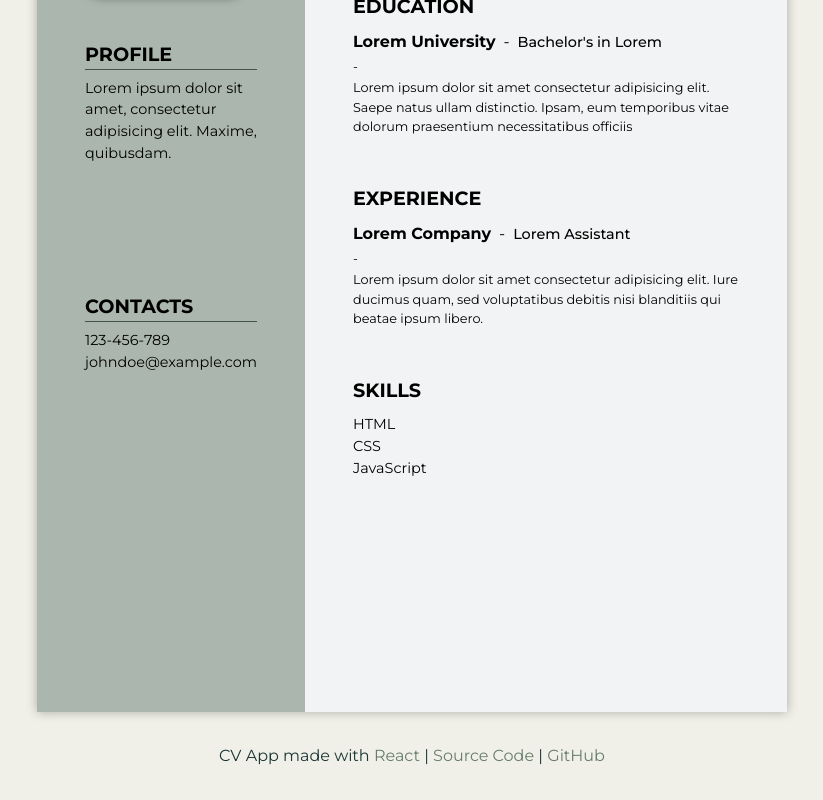
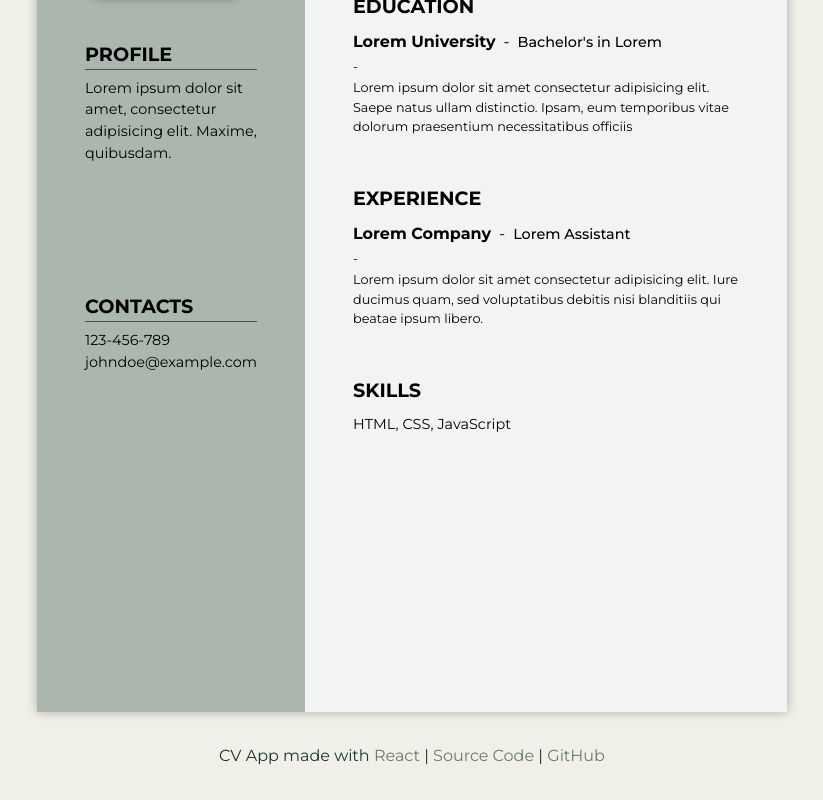
Before and after one commit to joaquimlcbfranco/cv-app, a React (Vite) app: page / in a window 1280 px wide. Shown: the part 2057-2857 px from the top of the page, without its empty margins (228-1051 px from the left). Built offline with nearby package versions, Linux system fonts and the light colour scheme.

Commit message:
feat: Display skills inline instead of list style

```diff
--- a/src/components/Display.jsx
+++ b/src/components/Display.jsx
@@ -66,21 +66,19 @@ export default function Display({ person, education, experience, skills }) {
 									<>
 										<div className="company-info">
 											<h4>{obj.company}</h4>-
-											<p className="title">
-												{obj.title}
-											</p>
+											<p className="title">{obj.title}</p>
 										</div>
 										<small>
 											{obj.startDate !== ""
 												? format(
-                          obj.startDate,
+														obj.startDate,
 														"dd/MM/yy"
 												  )
 												: ""}
 											-
 											{obj.endDate !== ""
 												? format(
-                          obj.endDate,
+														obj.endDate,
 														"dd/MM/yy"
 												  )
 												: ""}
@@ -96,9 +94,10 @@ export default function Display({ person, education, experience, skills }) {
 							<h3>Skills</h3>
 							<ul>
 								{skills.map((skill) => {
-									return (
-										<li key={skill.id}>{skill.value}</li>
-									);
+									if (skills[0].value == skill.value) {
+										return skill.value;
+									}
+                  return ', ' + skill.value;
 								})}
 							</ul>
 						</div>
```
